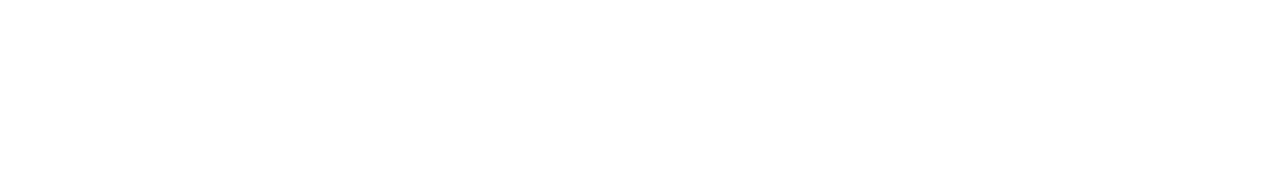
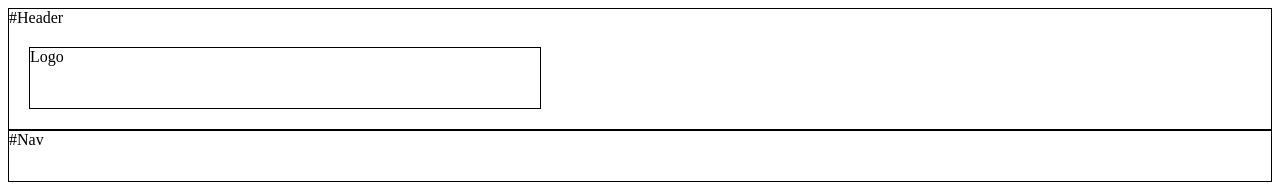
Before and after one commit to lishxlin/webdesign_my_home_town, a plain HTML site: page index.html in a window 1280 px wide. Drawn offline with Linux system fonts and the light colour scheme.

Commit message:
Add some contents:Header container and Navigation bar container.

```diff
--- /dev/null
+++ b/css/headers.css
@@ -0,0 +1,15 @@
+#header
+{
+        height: 120px;
+        border: 1px solid black;
+}
+
+#logo
+{
+        margin-right: 730px;
+        margin-bottom: 20px;
+        margin-top: 20px;
+        margin-left: 20px;
+        height: 60px;
+        border: 1px solid black;
+}
--- /dev/null
+++ b/css/navgs.css
@@ -0,0 +1,5 @@
+#navg
+{
+        height: 50px;
+        border: 1px solid black;
+}
--- a/index.html
+++ b/index.html
@@ -4,11 +4,16 @@
 	<meta charset="UTF-8">
 	<meta name="viewport" content="width=device-width, initial-scale=1.0">
 	<title>My Home Town</title>
-	<style>
-
-	</style>
+	<link rel="stylesheet" type="text/css" href="css/headers.css">
+	<link rel="stylesheet" type="text/css" href="css/navgs.css">
 </head>
 <body>
-
+	<div id="header" class="">
+		#Header
+		<div id="logo" class="">Logo</div>
+	</div>
+	<div id="navg" class="">
+		#Nav
+	</div>
 </body>
 </html>
```
